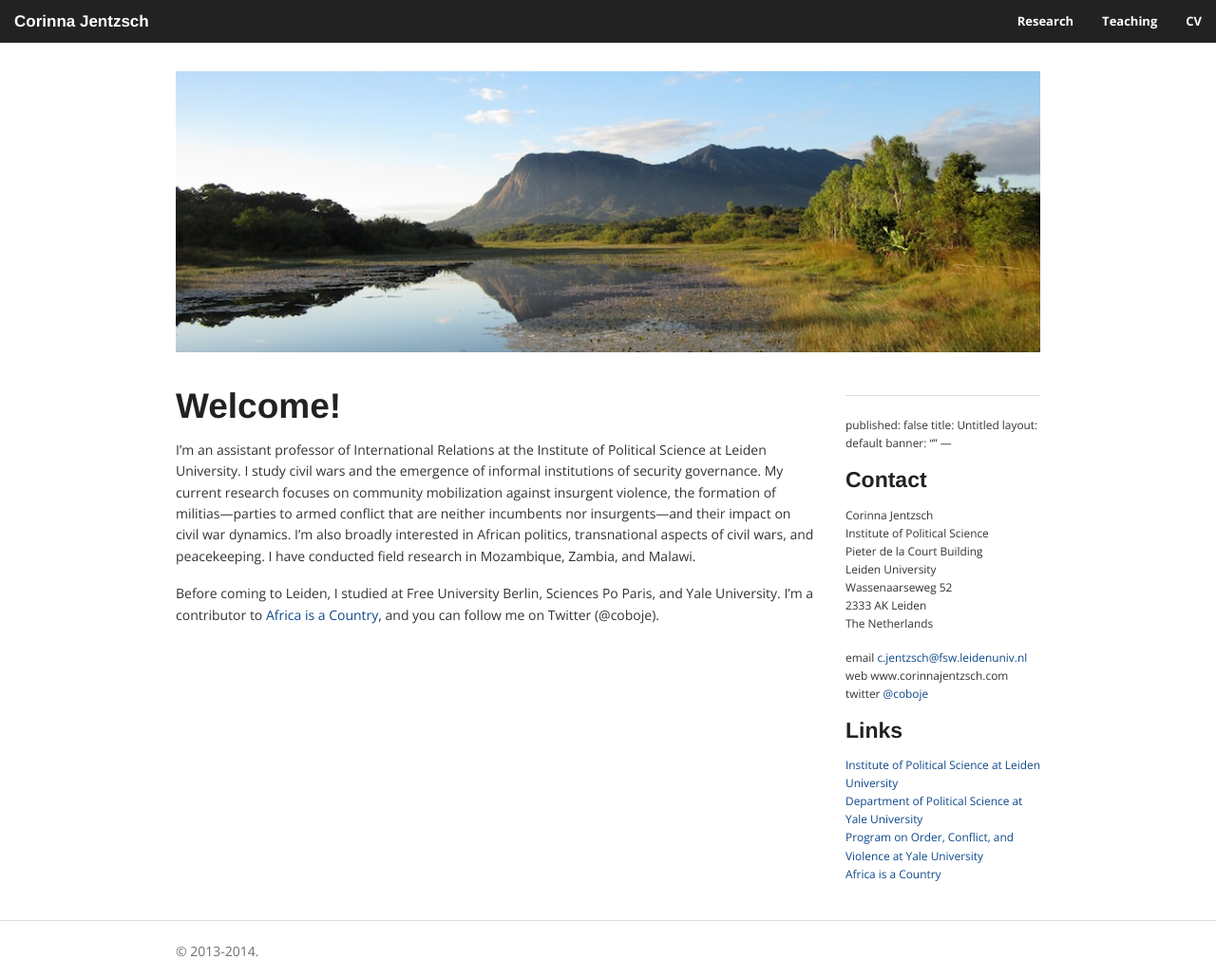
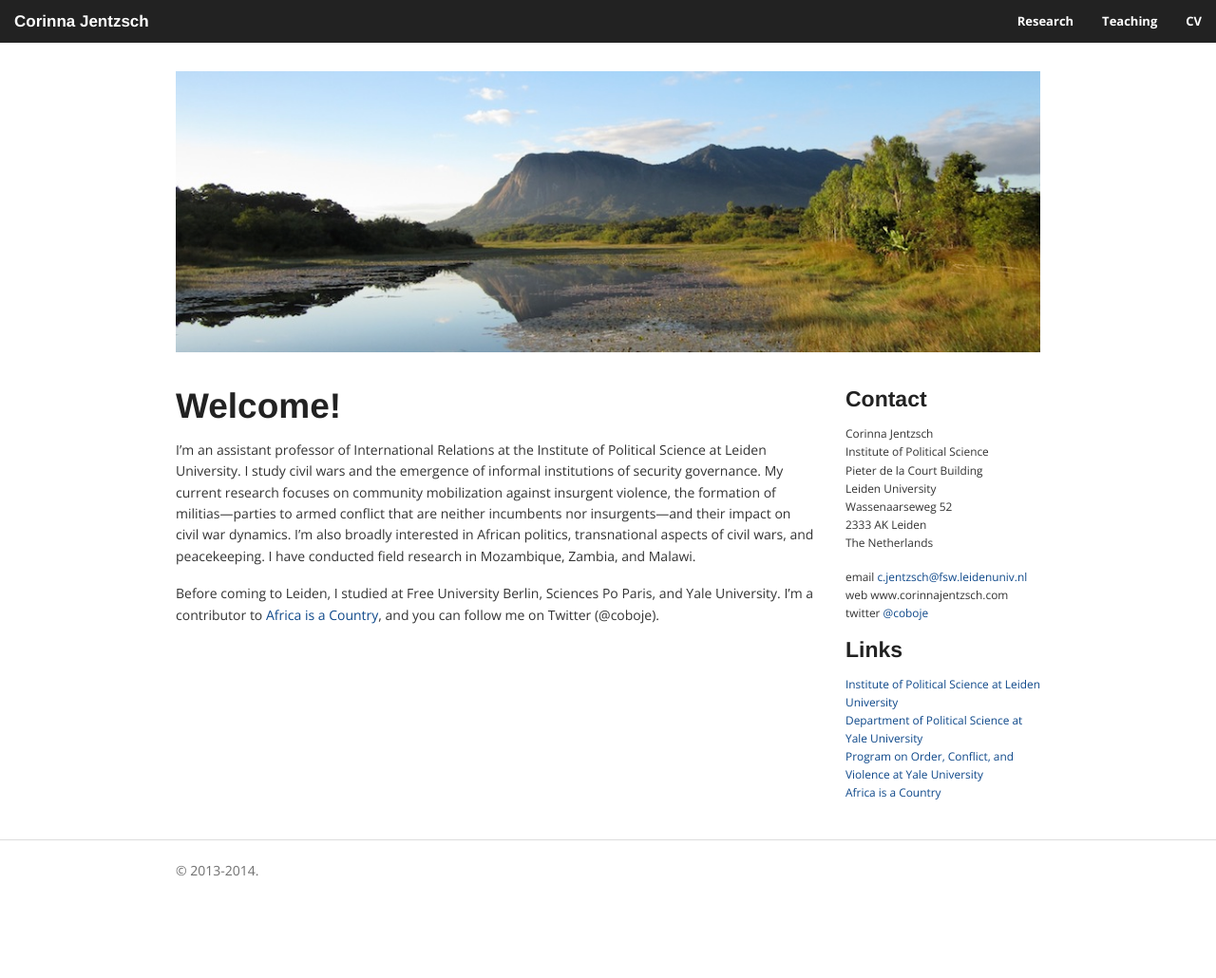
Before and after one commit to corinnajentzsch/corinnajentzsch.github.io, a Jekyll site: the page built from index.md, in a window 1280 px wide. Shown: the whole page at 95% size. Built offline with Jekyll 4.4.1, drawn with Linux system fonts in a browser that asks for light colours; nearby versions of some CDN libraries; library files that are not in the unit come from our copies; after the commit the page ends 945 px from its top, so only the background shows below that.

Commit message:
Update sidebar.md
remove metadata erroneously added my proseio

```diff
--- a/_includes/sidebar.md
+++ b/_includes/sidebar.md
@@ -1,10 +1,3 @@
----
-published: false
-title: Untitled
-layout: default
-banner: ""
----
-
 #### Contact
 
 Corinna Jentzsch
```
